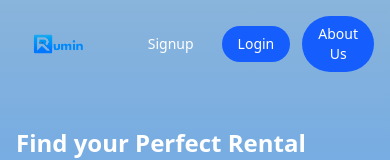
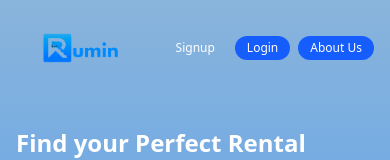
Before and after one commit to Rumin-in/client, a React (Vite) app: page / in a window 390 px wide. Shown: the top 160 px of the page. Built offline with nearby package versions, Linux system fonts and the light colour scheme.

Commit message:
Updated resposiveness of header

```diff
--- a/src/components/Hero.tsx
+++ b/src/components/Hero.tsx
@@ -19,22 +19,18 @@ const Hero: React.FC = () => {
 
   return (
     <section className="relative min-h-screen bg-gradient-to-b from-[#89B4DB] to-[#0085FE] overflow-x-hidden">
-      {/* Header */}
-      <header className="flex justify-between items-center w-full absolute top-0 left-0 z-20 px-4 md:px-6 py-4 md:py-6">
-        {/* Logo */}
+      <header className="flex justify-between items-center w-full absolute top-0 left-0 z-20 px-4 md:px-6 py-3 md:py-6">
         <div className="flex items-center">
-          <img src="/rumin-logo.png" alt="logo" className="w-28 md:w-36 h-auto" />
+          <img src="/rumin-logo.png" alt="logo" className="w-32 h-auto md:w-36" />
         </div>
 
-        {/* Desktop Nav */}
         <nav className="hidden md:flex items-center space-x-8 text-white text-lg">
           <a href="/" className="hover:text-gray-200 transition-colors">Home</a>
           <a href="/rooms" className="hover:text-gray-200 transition-colors">Room</a>
           <a href="#" className="hover:text-gray-200 transition-colors">Student Furniture</a>
         </nav>
 
-        {/* User / Auth Buttons — strictly same on all screens */}
-        <div className="flex items-center space-x-3  pl-8">
+        <div className="flex items-center space-x-2 md:space-x-3 pl-4 md:pl-8">
           {user ? (
             <div className="relative">
               <div className="flex items-center space-x-3 bg-white pl-3 pr-4 py-1 rounded-full shadow-md">
@@ -69,19 +65,19 @@ const Hero: React.FC = () => {
             <>
               <button
                 onClick={() => navigate("/signup")}
-                className="px-4 py-2 text-white rounded-full hover:bg-blue-700 transition-colors text-sm font-medium"
+                className="px-3 py-1 md:px-4 md:py-2 text-xs md:text-sm text-white rounded-full hover:bg-blue-700 transition-colors font-medium"
               >
                 Signup
               </button>
               <button
                 onClick={() => navigate("/signin")}
-                className="px-4 py-2 bg-blue-600 text-white rounded-full hover:bg-blue-700 transition-colors text-sm font-medium"
+                className="px-3 py-1 md:px-4 md:py-2 bg-blue-600 text-white rounded-full hover:bg-blue-700 transition-colors text-xs md:text-sm font-medium"
               >
                 Login
               </button>
               <button
                 onClick={() => navigate("/about")}
-                className="px-4 py-2 bg-blue-600 text-white rounded-full hover:bg-blue-700 transition-colors text-sm font-medium"
+                className="px-3 py-1 md:px-4 md:py-2 bg-blue-600 text-white rounded-full hover:bg-blue-700 transition-colors text-xs md:text-sm font-medium"
               >
                 About Us
               </button>
@@ -90,9 +86,7 @@ const Hero: React.FC = () => {
         </div>
       </header>
 
-      {/* Hero Content */}
       <div className="container mx-auto px-4 md:px-6 flex flex-col md:flex-row items-center justify-between h-full pt-32 md:pt-40">
-        {/* Text Section */}
         <div className="flex-1 max-w-full md:max-w-xl text-white">
           <h1 className="text-2xl md:text-5xl font-bold leading-tight mb-4 md:mb-6">
             Find your Perfect Rental Room With Ease.
@@ -100,8 +94,6 @@ const Hero: React.FC = () => {
           <p className="text-base md:text-xl text-white/90 mb-6 md:mb-8 leading-relaxed md:leading-loose">
             Rumin redefines renting with a seamless experience tailored to your needs, offering innovative features that set us apart from the rest.
           </p>
-
-          {/* Search Bar */}
           <div className="bg-white rounded-full flex items-center shadow-lg mb-8 md:mb-12 w-full max-w-md overflow-hidden">
             <input
               type="text"
@@ -112,8 +104,6 @@ const Hero: React.FC = () => {
               <Search />
             </button>
           </div>
-
-          {/* Stats */}
           <div className="flex flex-wrap gap-6 md:gap-12">
             <div>
               <div className="text-2xl md:text-3xl font-bold">15K+</div>
@@ -130,14 +120,8 @@ const Hero: React.FC = () => {
           </div>
         </div>
 
-        {/* Image Section */}
         <div className="flex-1 relative mt-8 md:mt-0 w-full max-w-full md:max-w-2xl">
-          <img
-            src="/hero.png"
-            alt="Modern house"
-            className="w-full h-auto relative z-10"
-          />
-          {/* Floating circles */}
+          <img src="/hero.png" alt="Modern house" className="w-full h-auto relative z-10" />
           <div className="absolute top-20 right-10 md:right-20 w-4 h-4 bg-white/20 rounded-full"></div>
           <div className="absolute bottom-32 right-5 md:bottom-40 md:right-10 w-6 h-6 bg-white/15 rounded-full"></div>
           <div className="absolute top-36 right-32 md:top-40 md:right-40 w-3 h-3 bg-white/25 rounded-full"></div>
```
